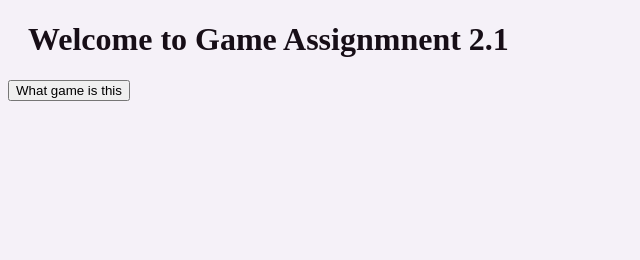
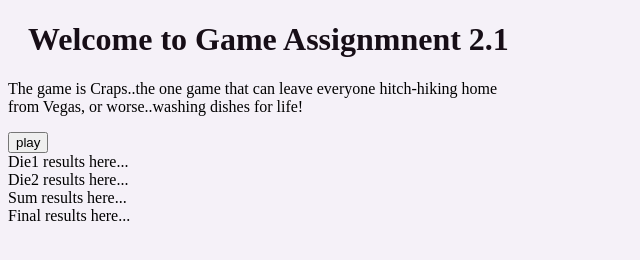
Before and after one commit to ssargent-uat/javascript3, a website: page game.html in a window 1280 px wide. Shown: the whole page, without its empty margins (0-640 px from the left). Drawn offline with Linux system fonts and the light colour scheme.

Commit message:
added craps functionailty

```diff
--- a/code.js
+++ b/code.js
@@ -1,3 +1,28 @@
-function executeFunction(){
-    document.getElementById('game').innerHTML = "Assignment 2.1";
+//Using the original craps code we wrote due to time constraints and being far behind
+// I could not think of anything else. Complete blank..
+//lets get into it
+//First we define the function
+function play() {
+//now we define the variable die1 and give it a limit
+    var die1 = Math.ceil(Math.random() * 6);
+    //define variable die2 and give it limit
+    var die2 = Math.ceil(Math.random() * 6);
+//we define the sum variable of both die1 and die2
+    var sum = die1 + die2;
+// we assign an id to die1 and die2 nad perpare to write them as such
+    document.getElementById("die1Res").innerHTML = "die1 = " + die1;
+    document.getElementById("die2Res").innerHTML = "die2 = " + die2;
+    document.getElementById("sumRes").innerHTML = "sum = " + sum;
+//we check to see if the sums for equality
+    if (sum == 7 || sum == 11) {
+// define  ID and what to do else if
+        document.getElementById("finalRes").innerHTML = "CRAPS - you lose";
+    }
+    else if (die1 == die2 && die1 % 2 == 0) {
+// define ID for outcome if not above
+        document.getElementById("finalRes").innerHTML = "DOUBLES - you win";
+    } else {
+
+        document.getElementById("finalRes").innerHTML = "You did not win or lose, please try again.";
+    }
 }
--- a/game.html
+++ b/game.html
@@ -5,7 +5,7 @@
 <html lang="en">
     <!--begin head messages-->
 <head>
-    <!--select charset for older browsers-->
+    <!--select charset for devices-->
     <meta charset="UTF-8">
     <!--select viewport and inital scale for devices-->
     <meta name="viewport" content="width=device-width, initial-scale=1.0">
@@ -23,10 +23,21 @@
     <p><h1>Welcome to Game Assignmnent 2.1</h1></p>
     <!--add a little space between title and button-->
     <p></p>
+    The game is Craps..the one game that can leave everyone hitch-hiking home<br>
+    from Vegas, or worse..washing dishes for life!<br>
+    <p></p>
+    <p></p>
     <!--begin our headache I mean fun stuff-->
-    <!--we may not chose a game checking alternate acceptable assignments-->
-    <button type="button" onclick="document.getElementById('game').innerHTML = 'The most boring game in the world'">What game is this</button>
-<!-- close our body text and scripts-->
+    <!--We chose the craps.js functions to use in our game-->
+    <!--we modified it from its original boring form-->
+    <!--having ahard time changing the button color using css or javascript-->
+    <button onclick="play()" button.style.backgroundColor = "red" class = "crapsButton">play</button>
+    <div id="die1Res">Die1 results here...</div>
+    <div id="die2Res">Die2 results here...</div>
+    <div id="sumRes">Sum results here...</div>
+    <div id="finalRes">Final results here...</div>
+
+    <!-- close our body text and scripts-->
 </body>
 <!--end the document-->
 </html>
```
